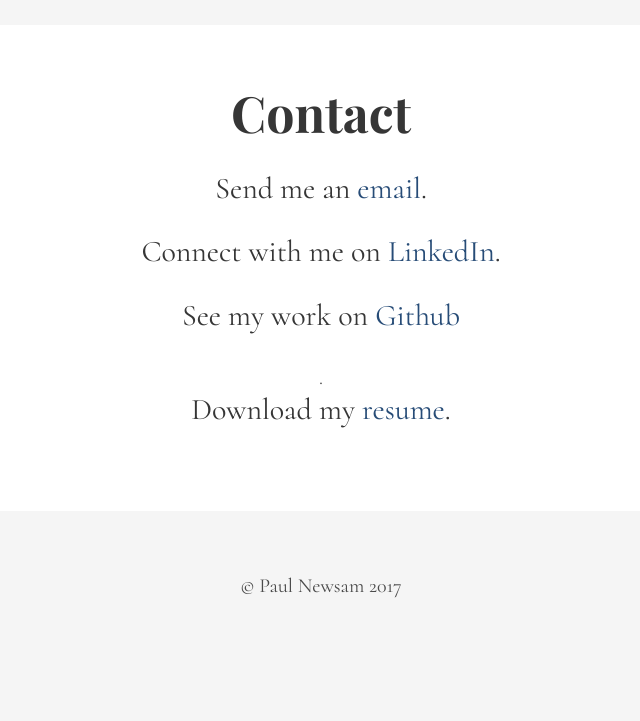
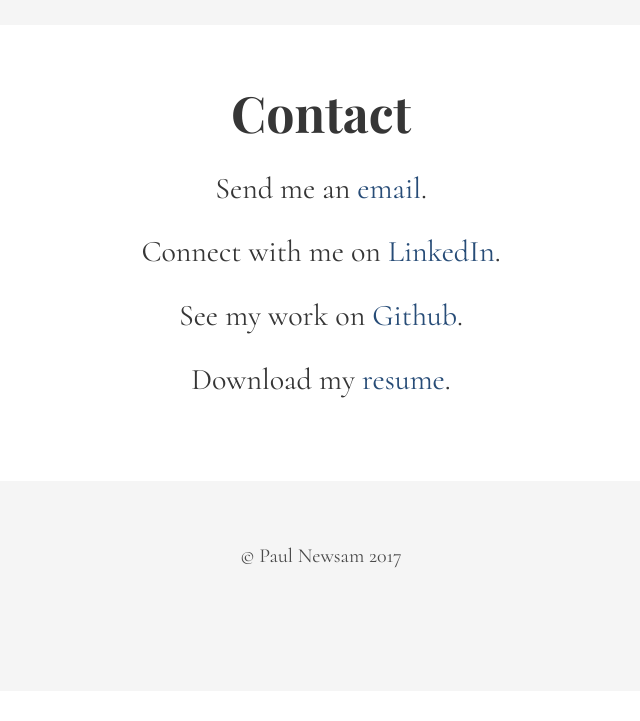
Before and after one commit to pnewsam/paulnewsam.me-v2, a Jekyll site: the page built from index.html, in a window 1280 px wide. Shown: the part 3199-3920 px from the top of the page, without its empty margins (319-959 px from the left). Built offline with Jekyll 4.4.1, drawn with Linux system fonts in a browser that asks for light colours; after the commit the page ends 3890 px from its top, so only the background shows below that.

Commit message:
Minor typo

```diff
--- a/index.html
+++ b/index.html
@@ -120,7 +120,7 @@
       <div class="column">
         <h4 class='subtitle is-4'>Send me an <a href="mailto:paul.newsam@gmail.com">email</a>.</h4>
         <h4 class='subtitle is-4'>Connect with me on <a href="https://www.linkedin.com/in/paul-newsam/">LinkedIn</a>.</h4>
-        <h4 class='subtitle is-4'>See my work on <a href='https://github.com/pnewsam'>Github</a></h4>.
+        <h4 class='subtitle is-4'>See my work on <a href='https://github.com/pnewsam'>Github</a>.</h4>
         <h4 class='subtitle is-4'>Download my <a href="/assets/resume.pdf">resume</a>.</h4>
       </div>
     </div>
```
